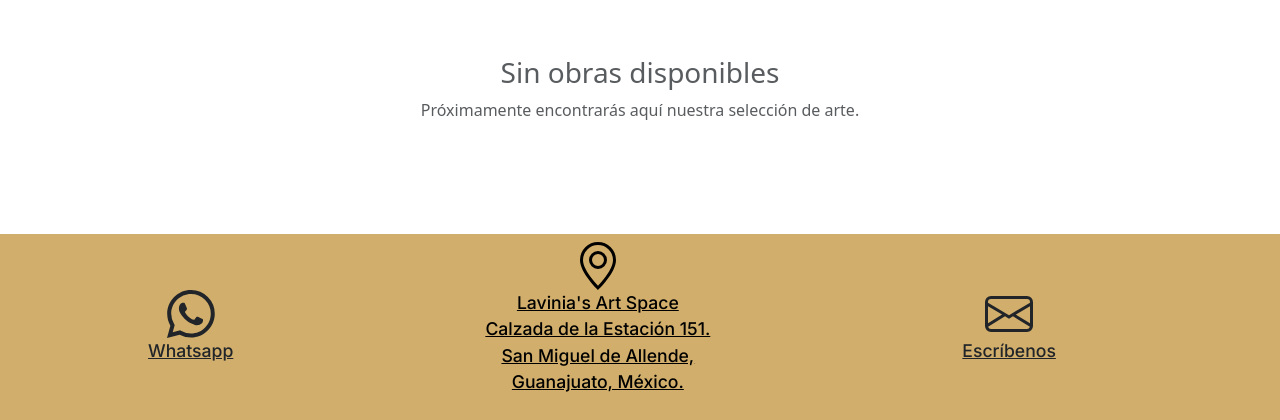
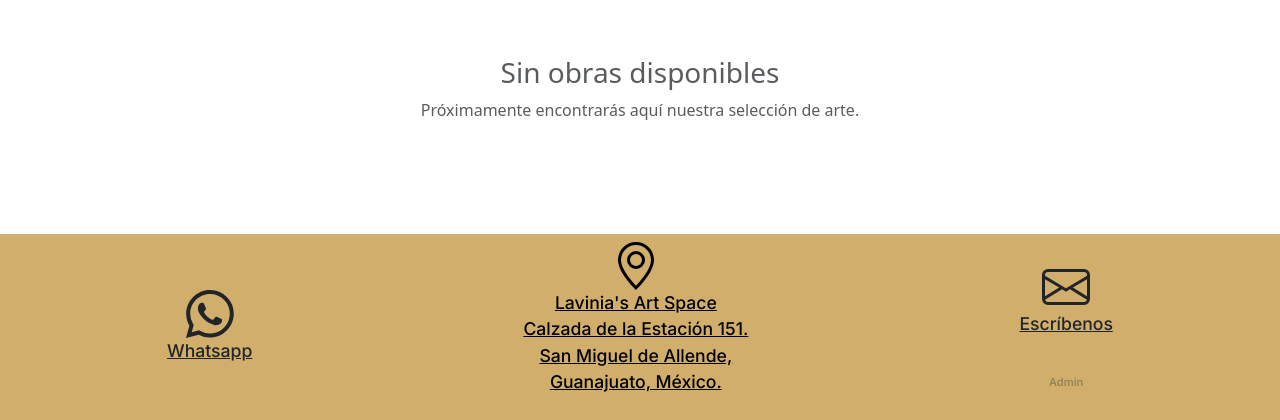
Before and after one commit to salva17ga/Mayab-app, a Django app: page /art in a window 1280 px wide. Shown: the part 587-1007 px from the top of the page. Run offline with Django 5.2, Linux system fonts and the light colour scheme; data that the repository does not hold is empty.

Commit message:
admin link hidden in footer for admin's easier access

```diff
--- a/static/styles.css
+++ b/static/styles.css
@@ -103,6 +103,21 @@ footer{
   font-size: 1.1rem;
 }
 
+#admin-link {
+    margin-top: 12px;
+    font-size: 0.7rem;
+    opacity: 0.35;
+}
+
+#admin-link a {
+    color: inherit;
+    text-decoration: none;
+}
+
+#admin-link a:hover {
+    opacity: 1;
+    text-decoration: underline;
+}
 
 /* #################  INDEX ################# */
 
--- a/templates/base.html
+++ b/templates/base.html
@@ -114,6 +114,11 @@
         <div class="footer-text">
           Escríbenos
         </div>
+      </a>
+      <br>
+      <div id="admin-link">
+        <a href="{% url 'admin:index' %}">Admin</a>
+      </div>
     </div>
 
   </footer>
```
